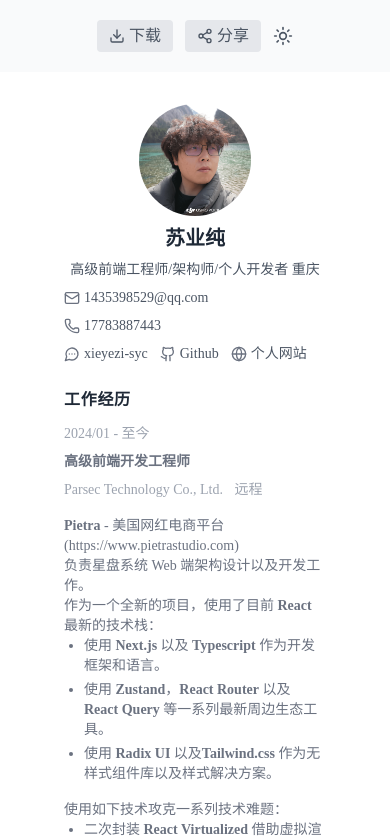
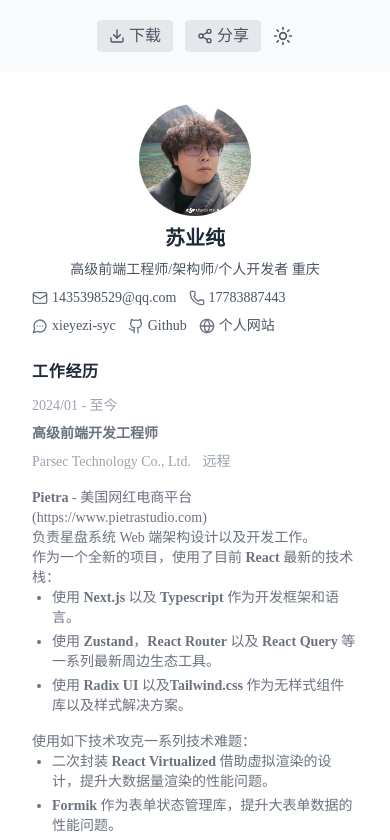
Before and after one commit to xieyezi/my-resume, a Next.js app: page / in a window 390 px wide. Shown: the top 840 px of the page. Built offline with nearby package versions, Linux system fonts and the light colour scheme.

Commit message:
refactor: adjust padding in Home component and fix formatting in ResumeWork component description

```diff
--- a/src/app/page.tsx
+++ b/src/app/page.tsx
@@ -13,7 +13,7 @@ export default function Home() {
         <div className='resume-read-container'>
           <div className='fullheight-fix bg-white dark:bg-neutral-900'>
             <div className='easycv-template resume-read container mx-auto max-w-screen-lg text-sm font-plex'>
-              <main className='px-8 pt-8 bg-white text-gray-500 dark:bg-neutral-900 dark:text-gray-300'>
+              <main className='px-0 md:px-8 pt-8 bg-white text-gray-500 dark:bg-neutral-900 dark:text-gray-300'>
                 <ResumeProfile />
                 <div className='resume-content'>
                   <ResumeWork />
--- a/src/components/resume-work.tsx
+++ b/src/components/resume-work.tsx
@@ -29,7 +29,7 @@ export function ResumeWork() {
 
                   <div className='item-description py-2'>
                     <p>
-                      <strong>Pietra </strong>- 美国网红电商平台(
+                      <strong>Pietra </strong>- 美国网红电商平台 (
                       <a href='https://www.pietrastudio.com' rel='noopener noreferrer' target='_blank'>
                         https://www.pietrastudio.com
                       </a>
```
